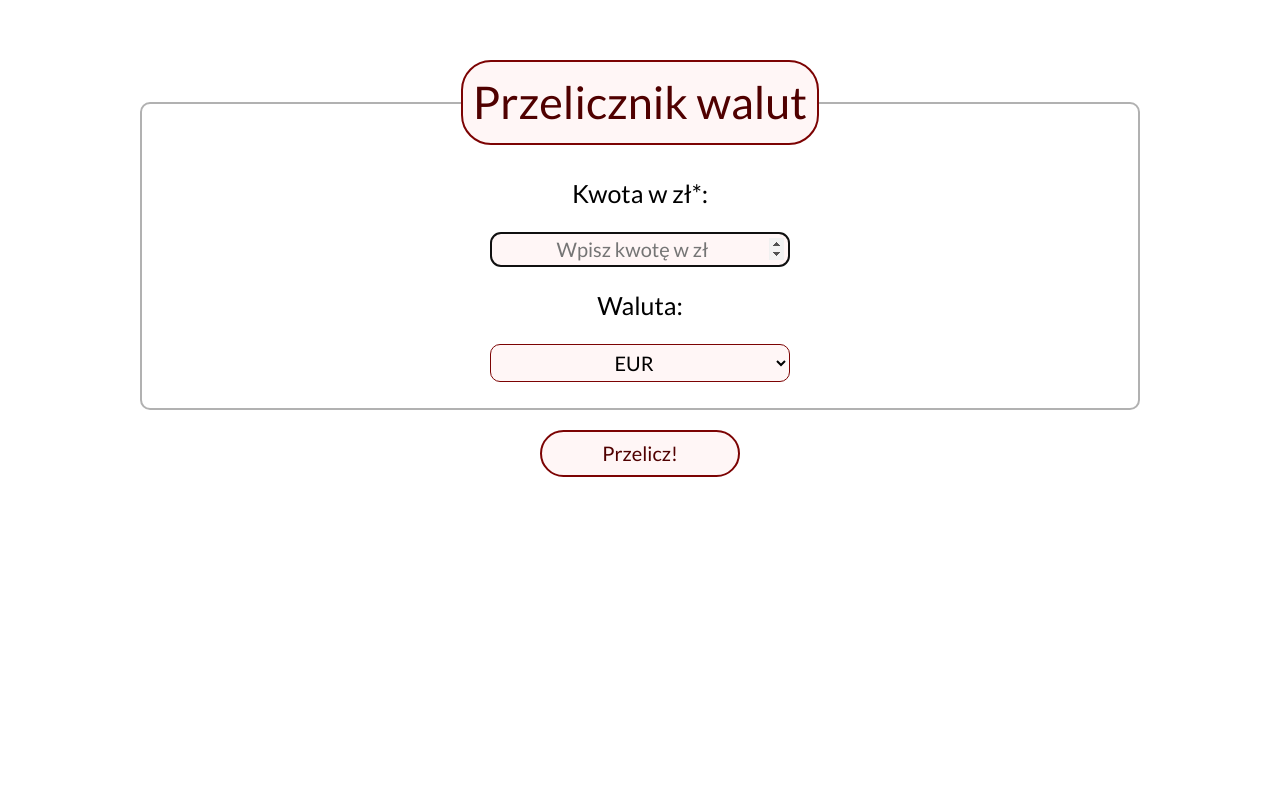
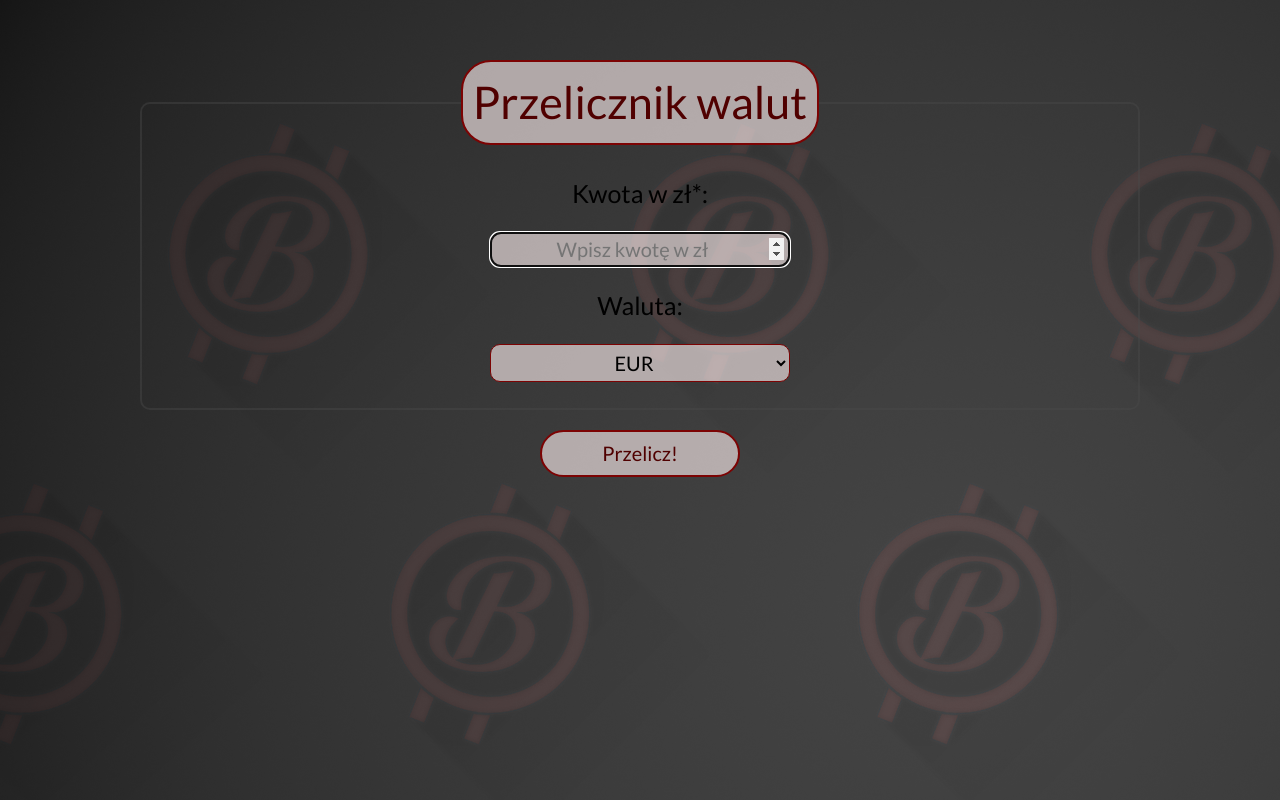
Before and after one commit to oliwiaszczepanik/currency-converter, a plain HTML site: page index.html in a window 1280 px wide. Drawn offline with nearby package versions, Linux system fonts and the light colour scheme.

Commit message:
added background image to body

```diff
--- a/css/style.css
+++ b/css/style.css
@@ -11,6 +11,7 @@ body {
     padding: 10px;
     font-family: 'Lato', sans-serif;
     line-height: 1.8;
+    background-image: url(../images/backgroundImage.png);
 }
 
 .container {
```
